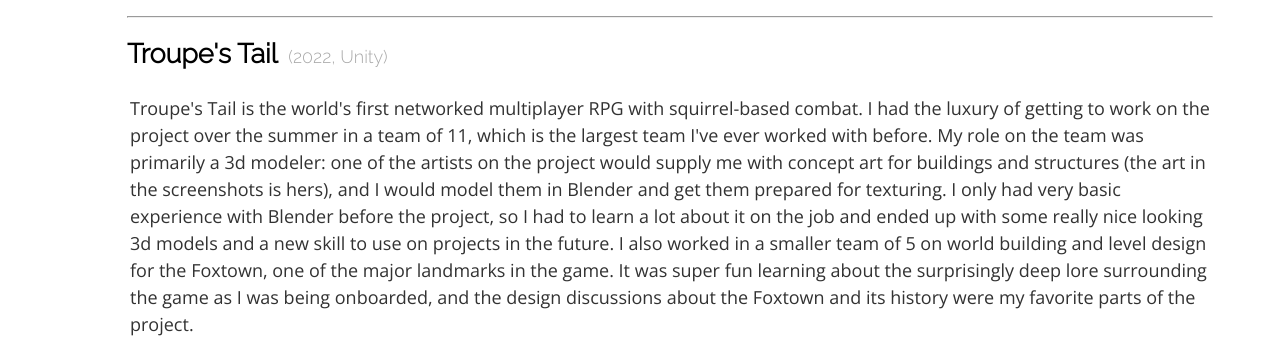
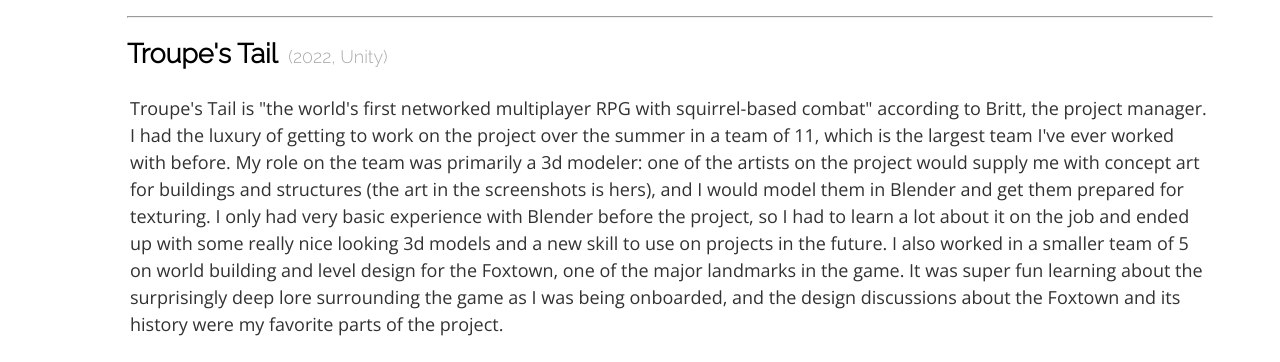
Before and after one commit to LummieThief/LummieThief.github.io, a plain HTML site: page projects.html in a window 1280 px wide. Shown: the part 864-1226 px from the top of the page. Drawn offline with nearby package versions, Linux system fonts and the light colour scheme; grey boxes are pictures that could not be loaded.

Commit message:
cited britt

```diff
--- a/projects.html
+++ b/projects.html
@@ -66,8 +66,9 @@
             <table><tbody>
                 <tr>
                     <td>
-                        Troupe's Tail is the world's first networked multiplayer RPG
-                        with squirrel-based combat. I had the luxury of getting to
+                        Troupe's Tail is "the world's first networked multiplayer RPG
+                        with squirrel-based combat" according to Britt, the project manager.
+                        I had the luxury of getting to
                         work on the project over the summer in a team of 11, which is the
                         largest team I've ever worked with before. My role on the team
                         was primarily a 3d modeler: one of the artists
```
